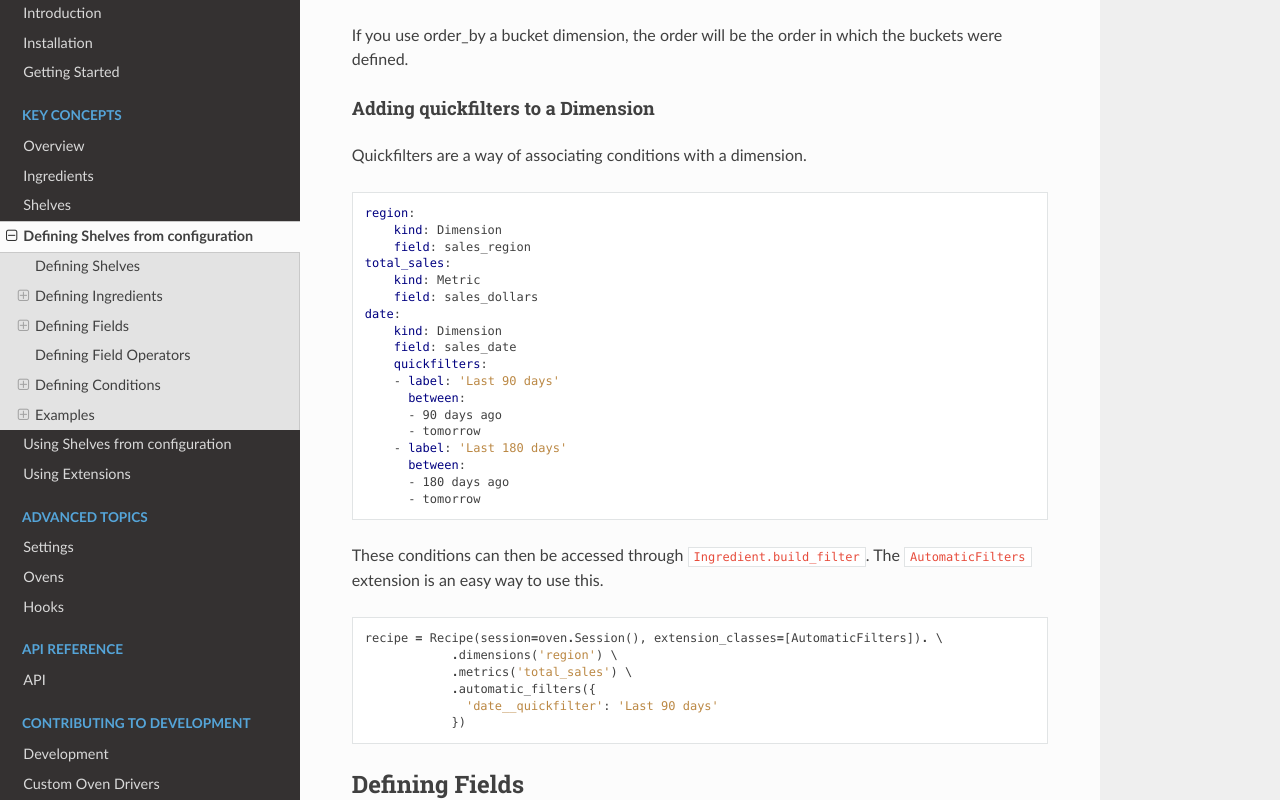
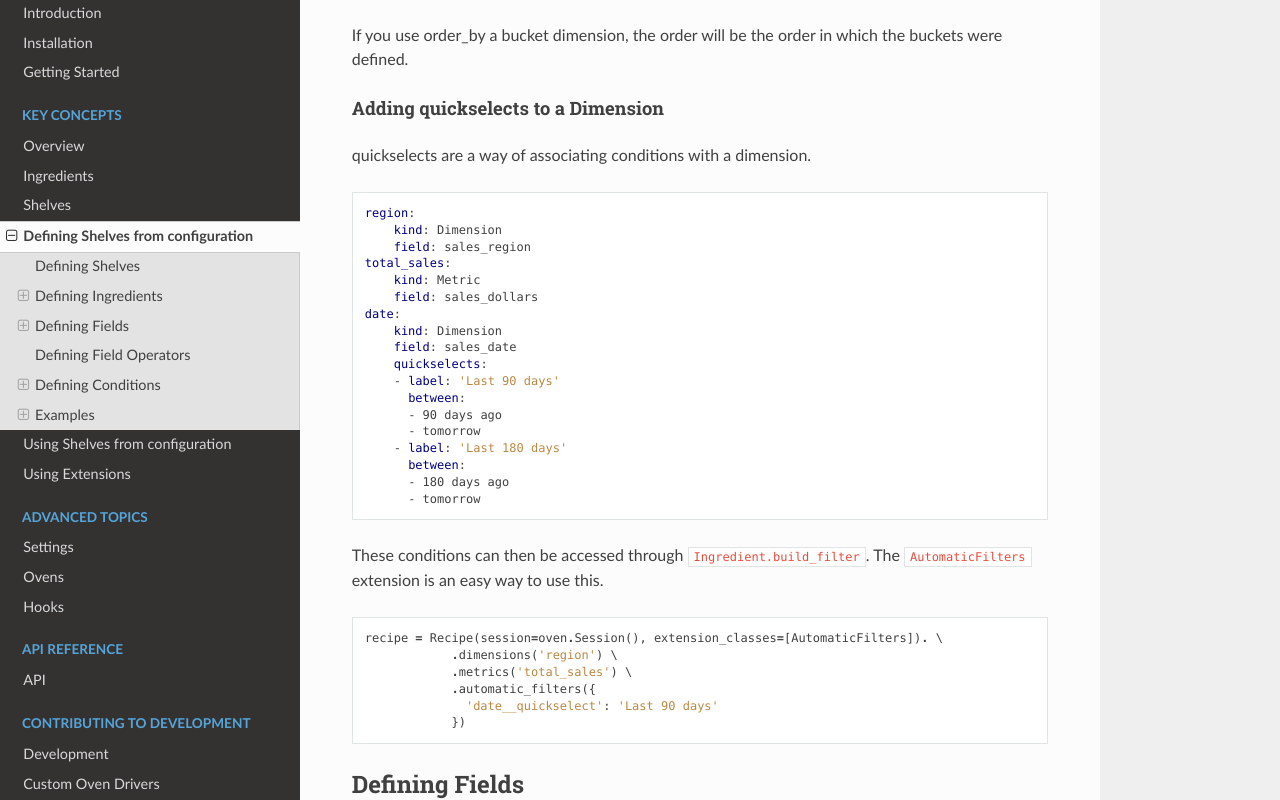
Before and after one commit to juiceinc/recipe, a Sphinx documentation site: the page built from docs/concepts/from_config.rst, in a window 1280 px wide and 1400 px high, scrolled down 1973 px. Shown: the part 164-964 px from the top of the window. Built offline with Sphinx 7.4.7 and the Read the Docs theme 2.0.0, drawn with Linux system fonts in a browser that asks for light colours; some of the changed text lies outside the part shown.

Commit message:
Replace quickfilter with quickselect

```diff
--- a/docs/concepts/from_config.rst
+++ b/docs/concepts/from_config.rst
@@ -55,7 +55,7 @@ Metrics will always apply a default aggregation of 'sum' to their field.
     {role}_field: {field} (optional)
     buckets: A list of labeled conditions (optional)
     buckets_default_label: string (optional)
-    quickfilters: A list of labeled conditions (optional)
+    quickselects: A list of labeled conditions (optional)
 
 Adding `id` and other roles to Dimension
 ........................................
@@ -113,10 +113,10 @@ from the Dimension.
 If you use order_by a bucket dimension, the order will be the order in which the
 buckets were defined.
 
-Adding quickfilters to a Dimension
+Adding quickselects to a Dimension
 ..................................
 
-Quickfilters are a way of associating conditions with a dimension.
+quickselects are a way of associating conditions with a dimension.
 
 .. code:: YAML
 
@@ -129,7 +129,7 @@ Quickfilters are a way of associating conditions with a dimension.
   date:
       kind: Dimension
       field: sales_date
-      quickfilters:
+      quickselects:
       - label: 'Last 90 days'
         between:
         - 90 days ago
@@ -148,7 +148,7 @@ The ``AutomaticFilters`` extension is an easy way to use this.
               .dimensions('region') \
               .metrics('total_sales') \
               .automatic_filters({
-                'date__quickfilter': 'Last 90 days'
+                'date__quickselect': 'Last 90 days'
               })
 
 .. _fields:
@@ -498,7 +498,7 @@ Labeled conditions
 
 Conditions may optionally be labeled by adding a label property.
 
-Quickfilters are a feature of Dimension that are defined with a list
+quickselects are a feature of Dimension that are defined with a list
 of labeled conditions.
 
 .. _examples:
```
Also changed, not shown: 6 other files.
